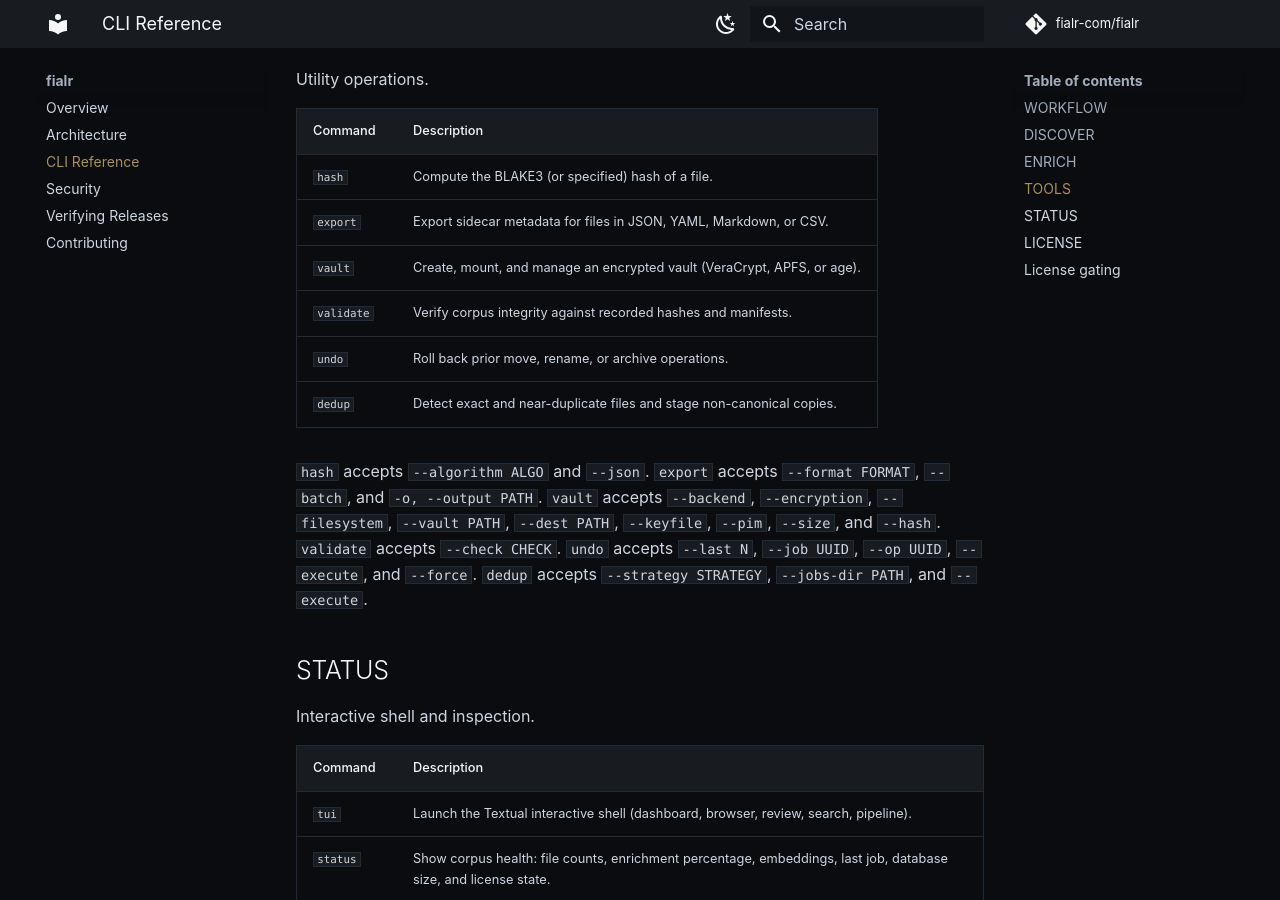
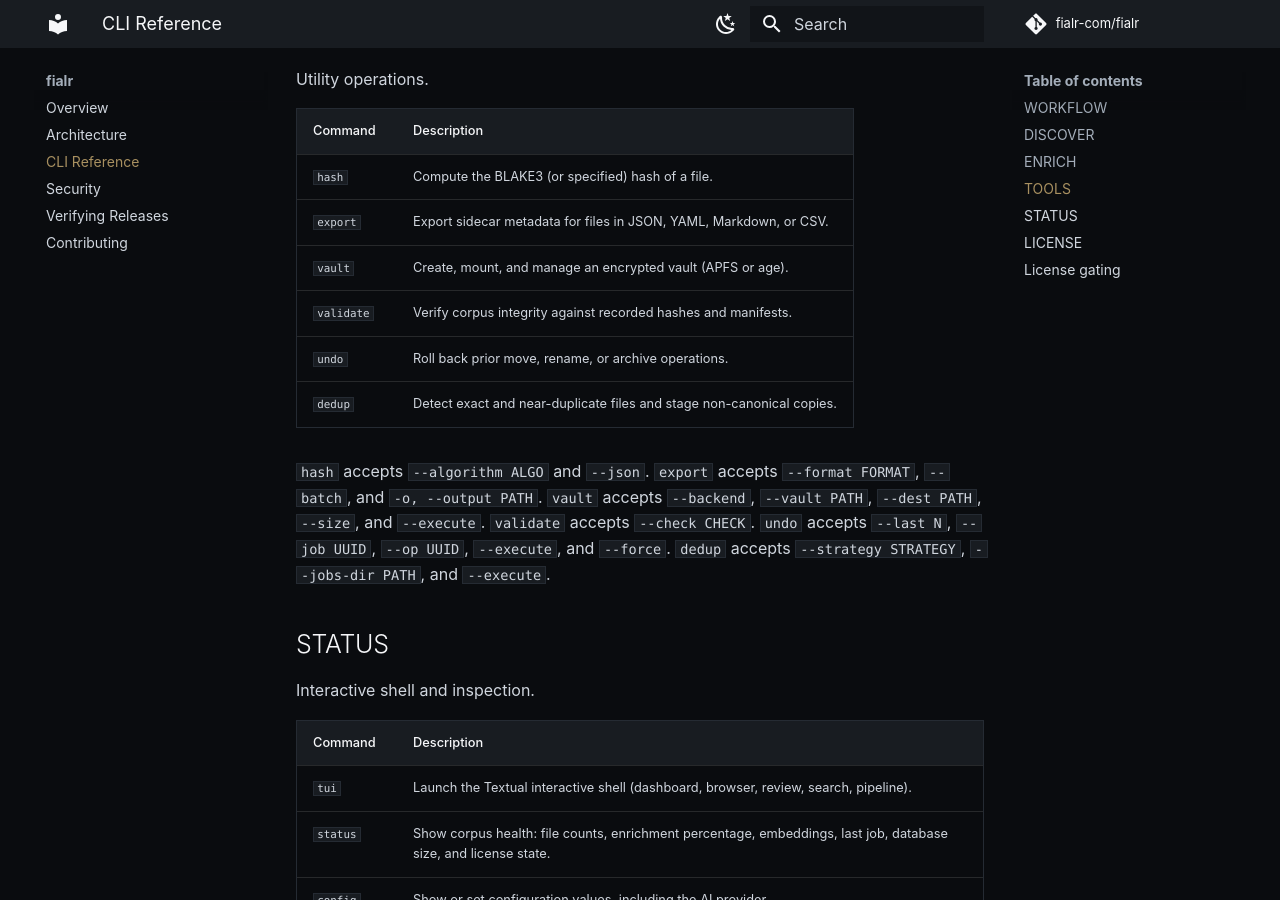
Before and after one commit to fialr-com/fialr, an MkDocs documentation site: the page built from docs/cli.md, in a window 1280 px wide and 900 px high, scrolled down 1673 px. Built offline with MkDocs 1.6.1 and Material for MkDocs 9.7.7, drawn with Linux system fonts in a browser that asks for light colours; comment, search, counter and statistics services are not loaded.

Commit message:
docs: drop VeraCrypt from the public site (APFS + age only) (#14)
fialr now ships two native, password-only vault backends — APFS (macOS) and
age (cross-platform). VeraCrypt was removed upstream (it required the macFUSE
kernel extension on macOS), along with keyfiles and YubiKey support.

- cli.md: vault is "(APFS or age)"; trimmed vault flags to --backend/--vault/
  --dest/--size/--execute (dropped --encryption/--hash/--filesystem/--keyfile/--pim)
- architecture.md: module table + trust-boundary diagram show APFS / age
- security.md: vault passwords via stdin (APFS) or pty (age); removed the
  keyfile/YubiKey bullet
- feature-manifest.json: re-vendored from upstream (no --keyfile/--pim; adds
  enrich --allow-tier1)

Docs parity check passes; MkDocs builds clean under --strict.

Co-authored-by: Claude Opus 4.8 (1M context) <noreply@anthropic.com>

```diff
--- a/docs/cli.md
+++ b/docs/cli.md
@@ -61,15 +61,15 @@ Utility operations.
 |---------|-------------|
 | `hash` | Compute the BLAKE3 (or specified) hash of a file. |
 | `export` | Export sidecar metadata for files in JSON, YAML, Markdown, or CSV. |
-| `vault` | Create, mount, and manage an encrypted vault (VeraCrypt, APFS, or age). |
+| `vault` | Create, mount, and manage an encrypted vault (APFS or age). |
 | `validate` | Verify corpus integrity against recorded hashes and manifests. |
 | `undo` | Roll back prior move, rename, or archive operations. |
 | `dedup` | Detect exact and near-duplicate files and stage non-canonical copies. |
 
 `hash` accepts `--algorithm ALGO` and `--json`. `export` accepts `--format FORMAT`,
-`--batch`, and `-o, --output PATH`. `vault` accepts `--backend`, `--encryption`,
-`--filesystem`, `--vault PATH`, `--dest PATH`, `--keyfile`, `--pim`, `--size`, and
-`--hash`. `validate` accepts `--check CHECK`. `undo` accepts `--last N`, `--job UUID`,
+`--batch`, and `-o, --output PATH`. `vault` accepts `--backend`, `--vault PATH`,
+`--dest PATH`, `--size`, and `--execute`. `validate` accepts `--check CHECK`. `undo`
+accepts `--last N`, `--job UUID`,
 `--op UUID`, `--execute`, and `--force`. `dedup` accepts `--strategy STRATEGY`,
 `--jobs-dir PATH`, and `--execute`.
 
```
Also changed, not shown: docs/architecture.md (+2 -2 lines), docs/security.md (+2 -4 lines), feature-manifest.json (+2 -5 lines).
